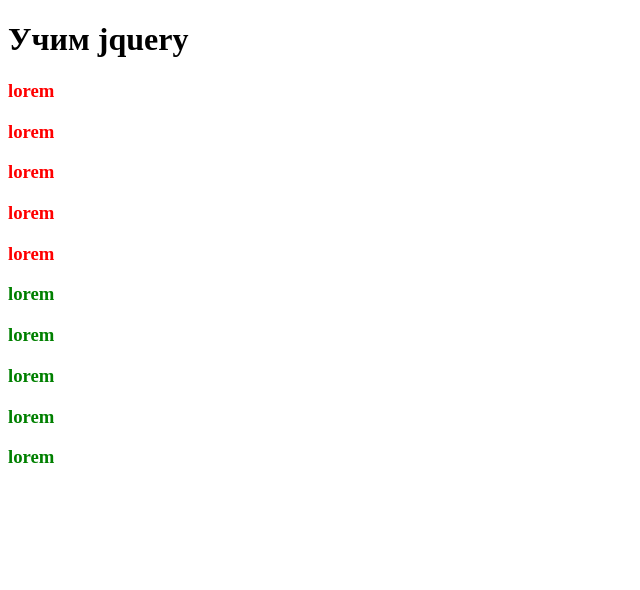
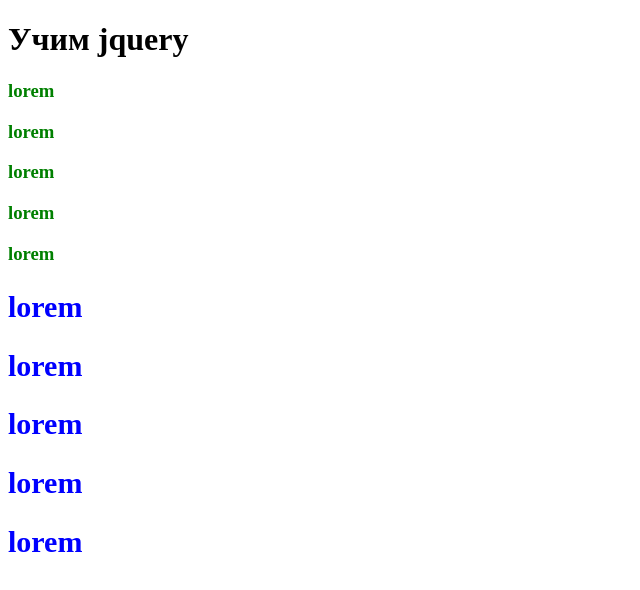
Before and after one commit to egorsv1985/code_mu, a plain HTML site: page index.html in a window 1280 px wide. Shown: the whole page, without its empty margins (0-640 px from the left). Drawn offline with nearby package versions, Linux system fonts and the light colour scheme.

Commit message:
lesson 6

```diff
--- a/index.html
+++ b/index.html
@@ -14,10 +14,10 @@
     <h3 class="zzz">lorem</h3>
     <h3 class="zzz">lorem</h3>
     <h3 class="zzz">lorem</h3>
-    <h3>lorem</h3>
-    <h3>lorem</h3>
-    <h3>lorem</h3>
-    <h3>lorem</h3>
-    <h3>lorem</h3>
+    <h2>lorem</h3>
+    <h2>lorem</h3>
+    <h2>lorem</h3>
+    <h2>lorem</h3>
+    <h2>lorem</h3>
   </body>
 </html>
--- a/script.js
+++ b/script.js
@@ -1,2 +1,2 @@
-$("h3").css("color", "green");
-$(".zzz").css("color", "red");
+$("h3").css({ color: "green", "font-weight": "bold" });
+$("h2").css({ color: "blue", "font-size": "30px" });
```
